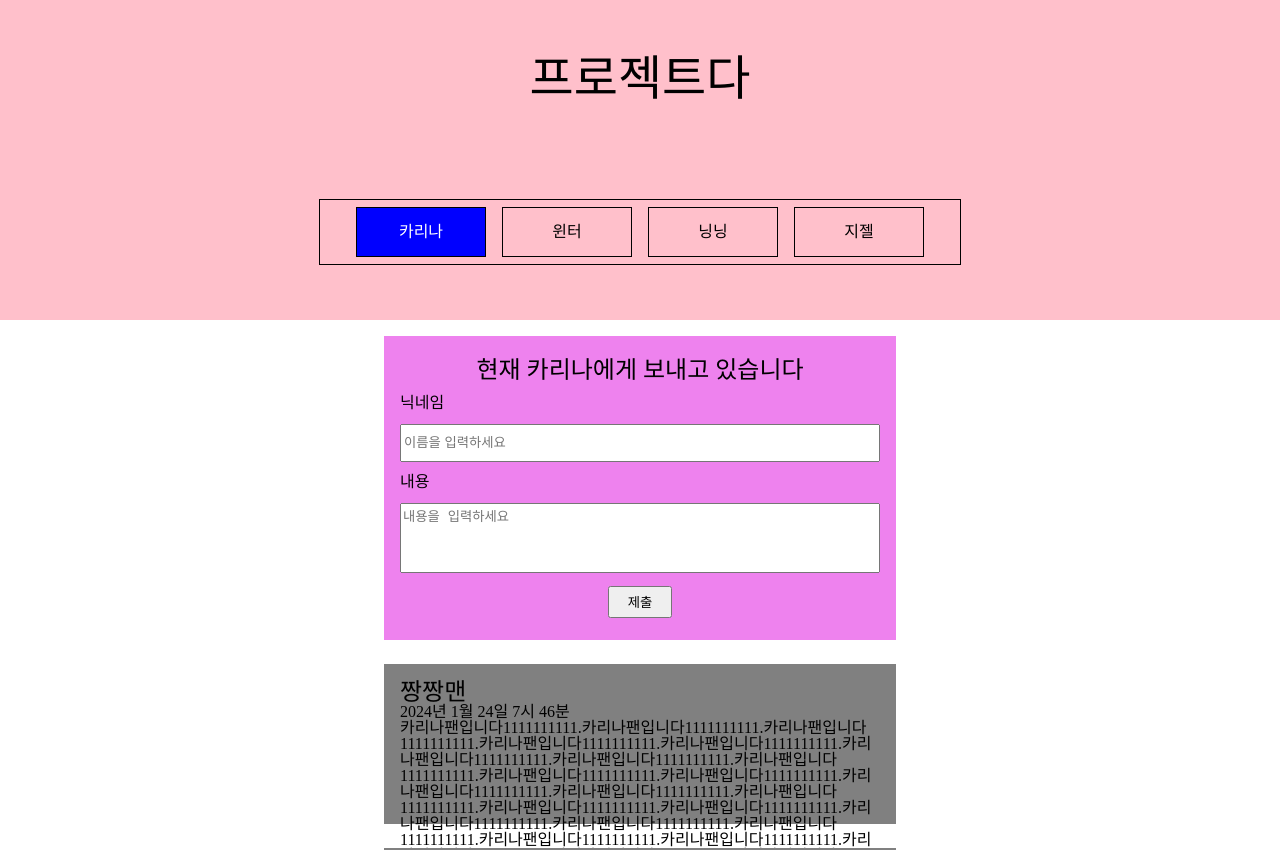
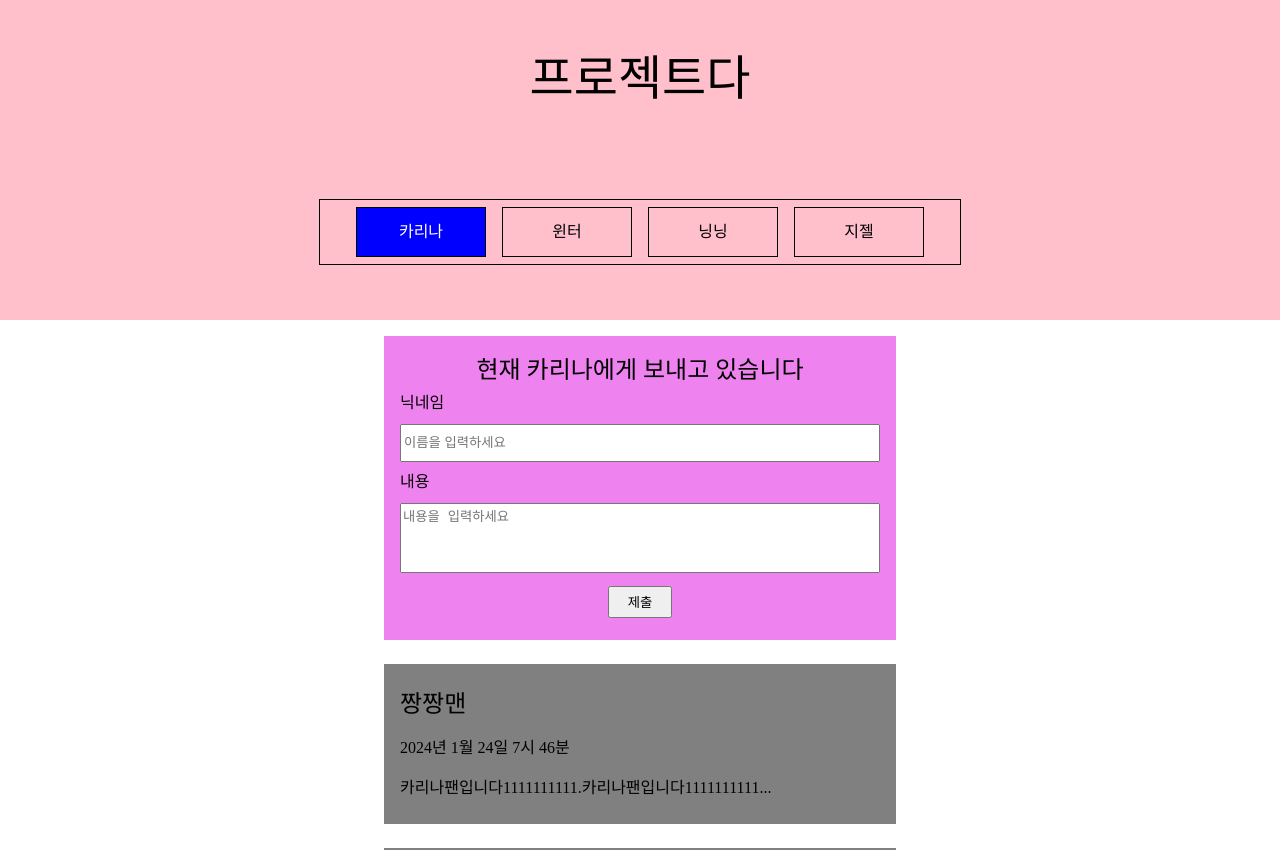
Before and after one commit to picoloman6/nbc_react_2, a React (Vite) app: page / in a window 1280 px wide. Shown: the top 850 px of the page. Built offline with nearby package versions, Linux system fonts and the light colour scheme.

Commit message:
[style] Main FanLetter 내용 넘침 수정

```diff
--- a/src/components/Main/FanLetter.tsx
+++ b/src/components/Main/FanLetter.tsx
@@ -29,7 +29,9 @@ const FanLetter = ({ letter }: FanLetterPropsTypes) => {
     <StFanLetterWrapper onClick={onClickDetail}>
       <StFanLetterName>{name}</StFanLetterName>
       <span>{convertDate(dateTime)}</span>
-      <span>{content}</span>
+      <span>
+        {content.length > 35 ? `${content.slice(0, 35)}...` : content}
+      </span>
     </StFanLetterWrapper>
   );
 };
```
